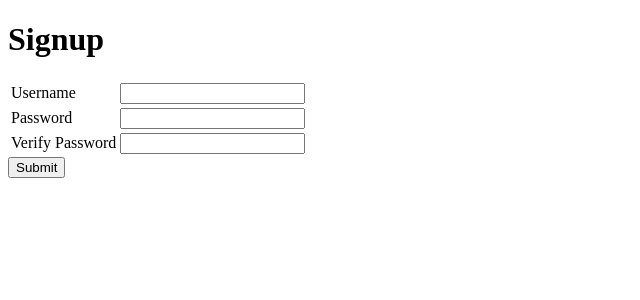
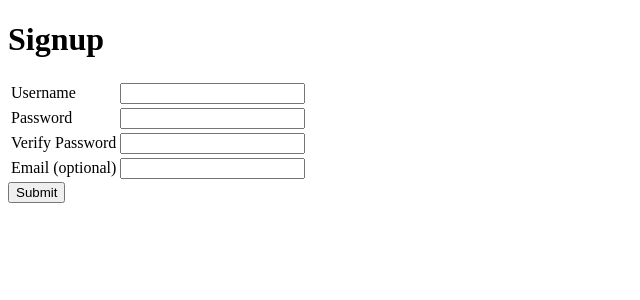
Before and after one commit to agfogle/user-signup, a Flask app: page / in a window 1280 px wide. Shown: the top 300 px of the page, without its empty margins (0-640 px from the left). Run offline with Flask 2, Linux system fonts and the light colour scheme.

Commit message:
updated email error message

```diff
--- a/templates/index.html
+++ b/templates/index.html
@@ -33,13 +33,13 @@
                         <span class="error">{{verify_error}}</span>
                     </td>
                 </tr>
-                <!-- <tr>
+                <tr>
                     <td><label for="email">Email (optional)</label></td>
                     <td>
-                        <input name="email" value="">
-                        <span class="error"></span>
+                        <input name="email" value="{{email}}">
+                        <span class="error">{{email_error}}</span>
                     </td>
-                </tr> -->
+                </tr>
             </table>
             <input type="submit">
         </form>
```
